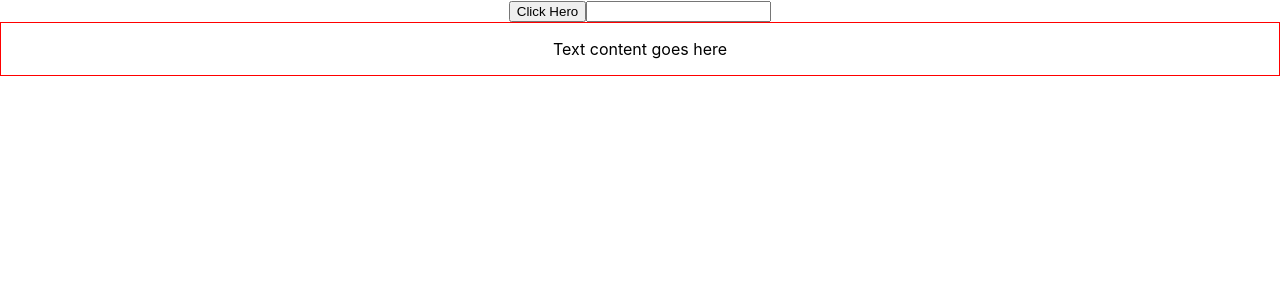
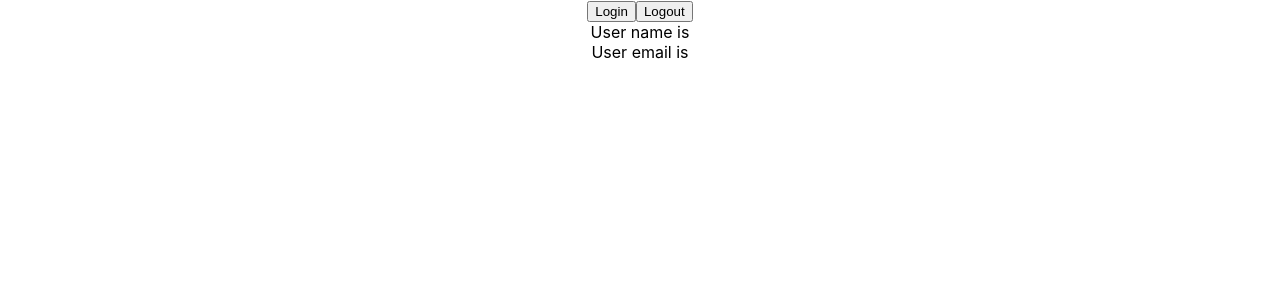
Before and after one commit to ShakhzodD/typescript-demo, a React (Create React App) app: page / in a window 1280 px wide. Shown: the top 300 px of the page. Built offline with nearby package versions, Linux system fonts and the light colour scheme.

Commit message:
typescript

```diff
--- /dev/null
+++ b/src/App3.tsx
@@ -0,0 +1,12 @@
+import "./App.css";
+import { User } from "./components/state/User";
+
+function App3() {
+  return (
+    <div className="App">
+      <User />
+    </div>
+  );
+}
+
+export default App3;
--- /dev/null
+++ b/src/components/state/User.tsx
@@ -0,0 +1,29 @@
+import { useState } from "react";
+
+type AuthUser = {
+  name: string;
+  email: string;
+};
+
+export const User = () => {
+  const [user, setUser] = useState<AuthUser | null>(null);
+  const handleLogin = () => {
+    setUser({
+      name: "Shahzod",
+      email: "shahzod@gmail.com",
+    });
+  };
+  const handleLogout = () => {
+    setUser(null);
+  };
+
+  return (
+    <div>
+      <button onClick={handleLogin}>Login</button>
+      <button onClick={handleLogout}>Logout</button>
+
+      <div>User name is {user?.name}</div>
+      <div>User email is {user?.email}</div>
+    </div>
+  );
+};
--- a/src/index.tsx
+++ b/src/index.tsx
@@ -1,13 +1,13 @@
 import React from "react";
 import ReactDOM from "react-dom/client";
 import "./index.css";
-import App2 from "./App2";
+import App3 from "./App3";
 
 const root = ReactDOM.createRoot(
   document.getElementById("root") as HTMLElement
 );
 root.render(
   <React.StrictMode>
-    <App2 />
+    <App3 />
   </React.StrictMode>
 );
```
Also changed, not shown: src/components/state/Loggedin.tsx (added, +20 -0 lines).
